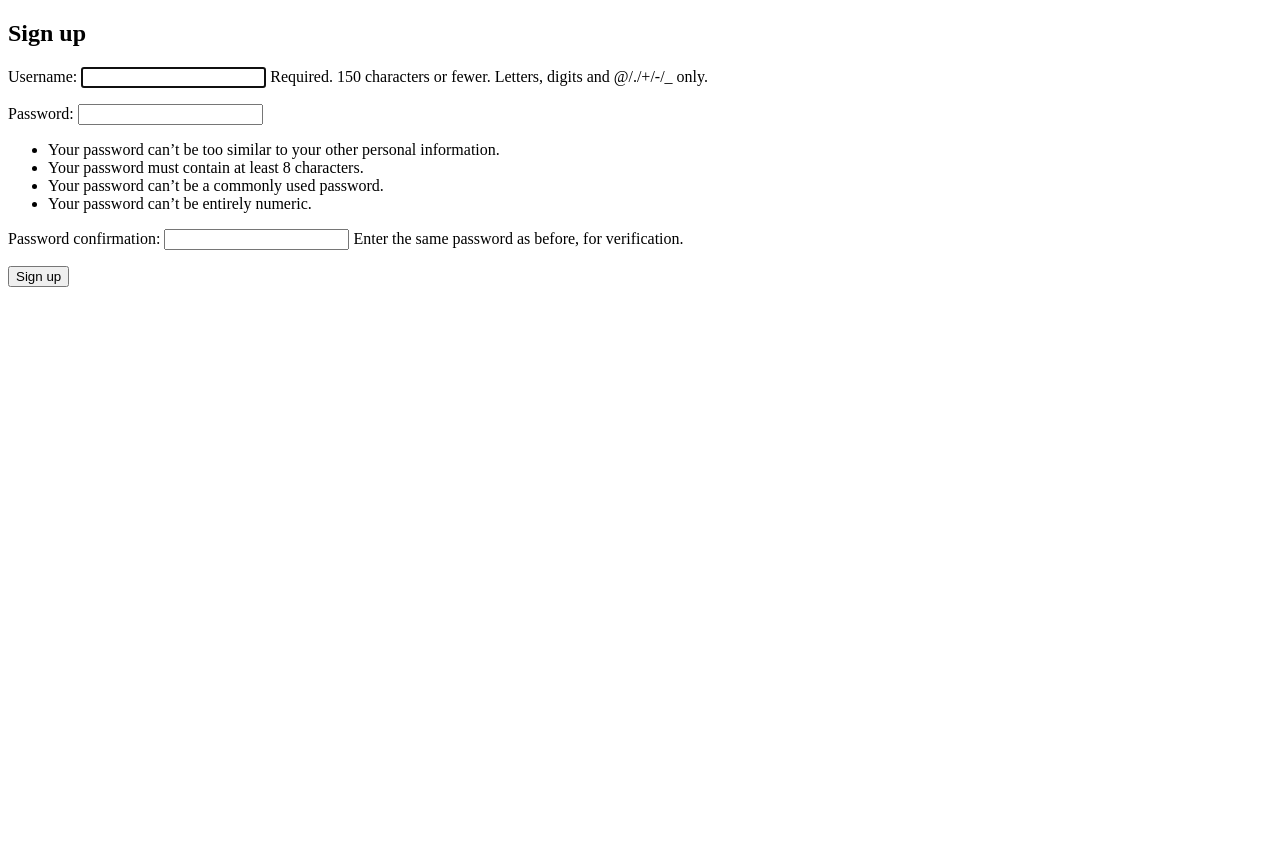
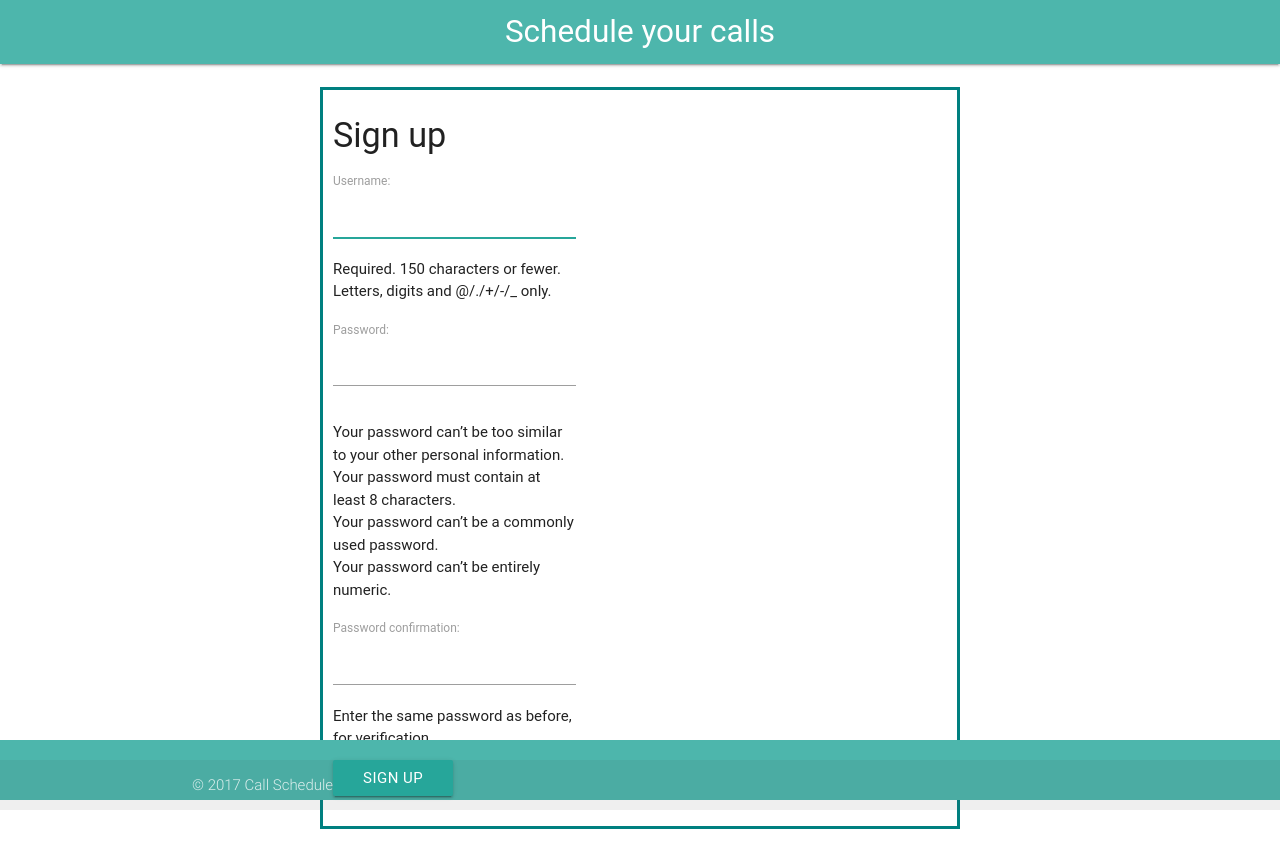
Before and after one commit to saketbairoliya2/salescheduler, a Django app: page /scheduler/signup/ in a window 1280 px wide. Before the commit the page ends 287 px from the top, so only its background shows below. Run offline with Django 3.2, Linux system fonts and the light colour scheme; some libraries are stand-ins or nearby versions; some web fonts are replaced.

Commit message:
Added changes to template and https file

```diff
--- a/scheduler/templates/registration/signup.html
+++ b/scheduler/templates/registration/signup.html
@@ -1,14 +1,65 @@
 <!DOCTYPE html>
 <html>
 <head>
-	<title>Sign up to set up your calender</title>
+	<title>Welcome | Sign up for telling us your availability</title>
+	<link href="https://fonts.googleapis.com/icon?family=Material+Icons" rel="stylesheet" />
+	<!--Import materialize.css-->
+	<link rel="stylesheet" href="https://cdnjs.cloudflare.com/ajax/libs/materialize/0.98.2/css/materialize.min.css" />
+	<!--Let browser know website is optimized for mobile-->
+    <meta name="viewport" content="width=device-width, initial-scale=1.0"/>
+    <script type="text/javascript" src="https://code.jquery.com/jquery-2.1.1.min.js"></script>
+    <script src="https://cdnjs.cloudflare.com/ajax/libs/materialize/0.98.2/js/materialize.min.js"></script>
+
+    <style>
+		#signup {
+		    margin: auto;
+		    width: 50%;
+		    border: 3px solid teal;
+		    padding: 10px;
+		}
+
+		#footer {
+		   position:absolute;
+		   bottom:0;
+		   width:100%;
+		   height:60px;   /* Height of the footer */
+		   background:#6cf;
+		}
+	</style>
 </head>
+
+<header>
+<nav>
+    <div class="nav-wrapper teal lighten-2">
+      <a href="#!" class="brand-logo center">Schedule your calls</a>
+    </div>
+</nav>
+</header>
+
+<br/>
 <body>
-	<h2>Sign up</h2>
-	<form method="post">
-		{% csrf_token %}
-		{{ form.as_p }}
-		<button type="submit">Sign up</button>
-	</form>
+	<div class="container" id="signup">
+		<div class="row">
+	    	<div class="col s12 m5">
+			<h4>Sign up</h4>
+			<form method="post">
+				{% csrf_token %}
+				{{ form.as_p }}
+				<button class="btn waves-effect waves-light" type="submit">Sign up</button>
+			</form>
+			</div>
+		</div>
+	</div>
 </body>
+
+<br/>
+
+<footer class="page-footer teal lighten-2" id="footer">
+      <div class="footer-copyright">
+        <div class="container">
+        © 2017 Call Scheduler
+        </div>
+      </div>
+</footer>
+
 </html>
```
Also changed, not shown: scheduler/templates/registration/login.html (+60 -7 lines), scheduler/templates/salescheduler/index.html (+17 -7 lines), scheduler/templates/scheduler/landing.html (+12 -2 lines), scheduler/templates/scheduler/request_calls.html (+12 -2 lines), scheduler/templates/scheduler/schedule_demo.html (+12 -2 lines).
